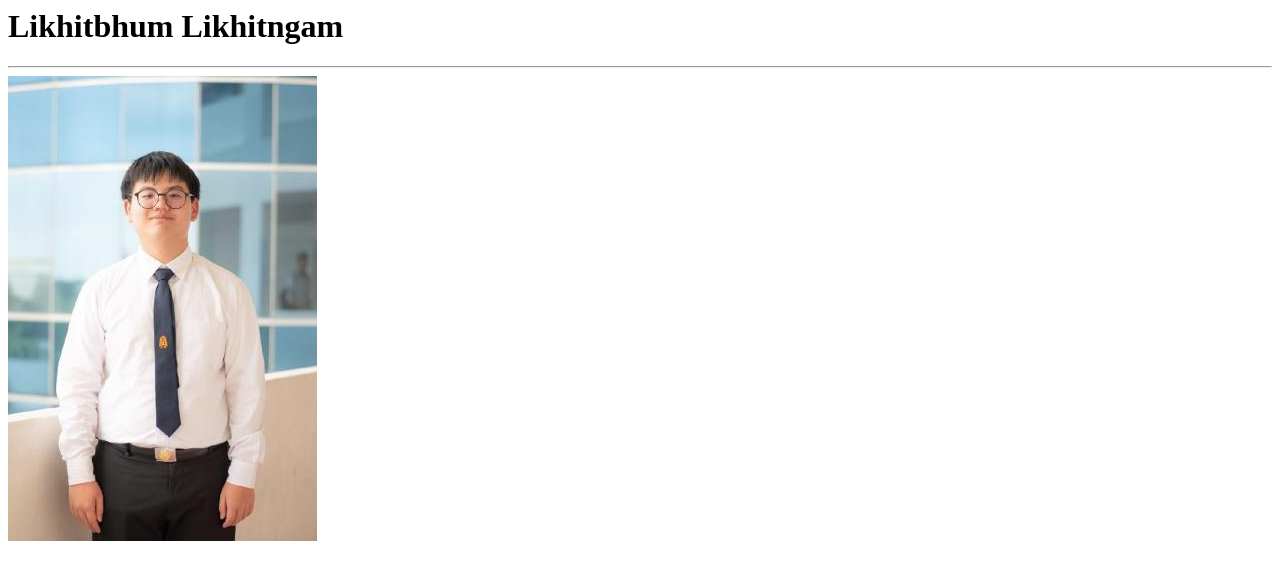
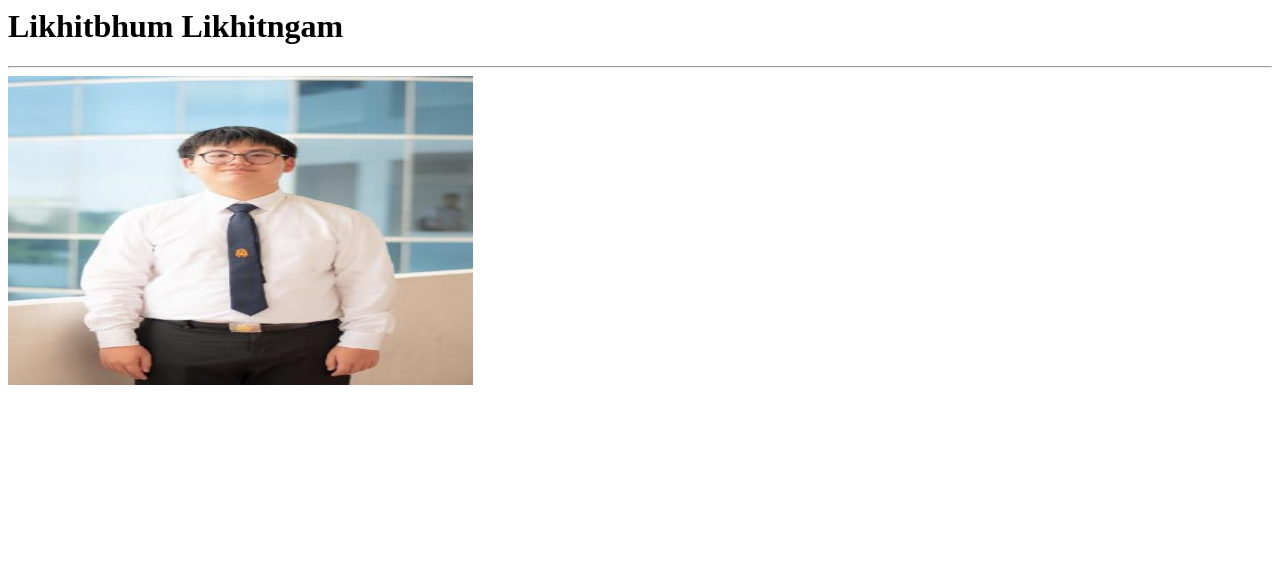
Before and after one commit to Kumnoob/pic-work1, a plain HTML site: page index.html in a window 1280 px wide. Drawn offline with Linux system fonts and the light colour scheme.

Commit message:
Update index.html

```diff
--- a/index.html
+++ b/index.html
@@ -1,3 +1,3 @@
 <h1>Likhitbhum Likhitngam</h1>
 <hr/>
-<img src="https://Kumnoob.github.io/pic-work1/image0.jpg" width="309" height="465">
+<img src="https://Kumnoob.github.io/pic-work1/image0.jpg" width="465" height="309">
```
